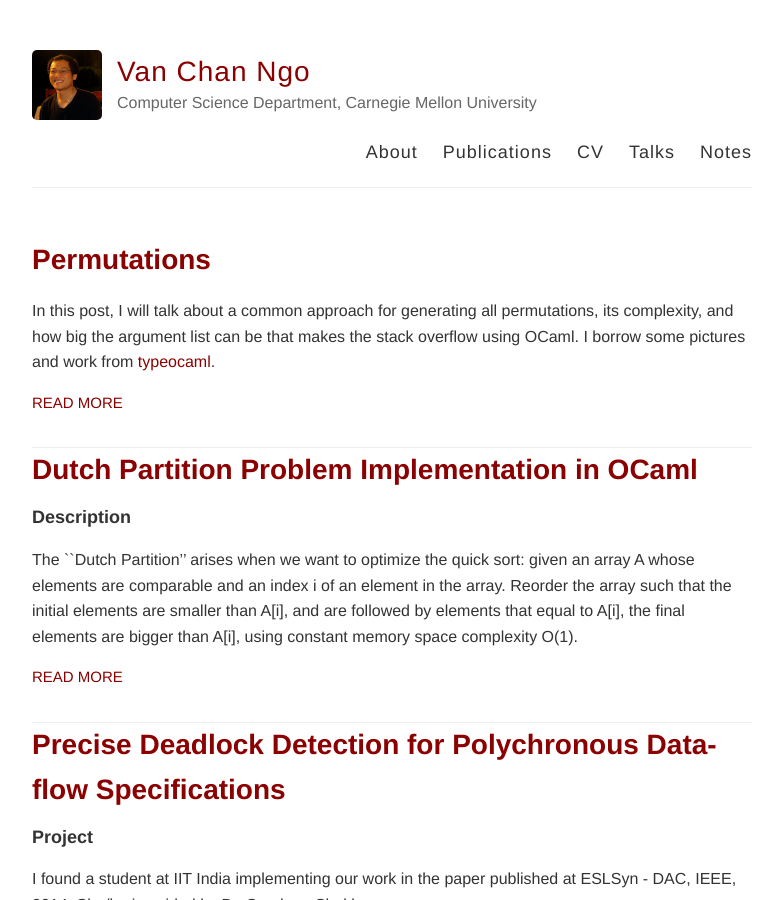
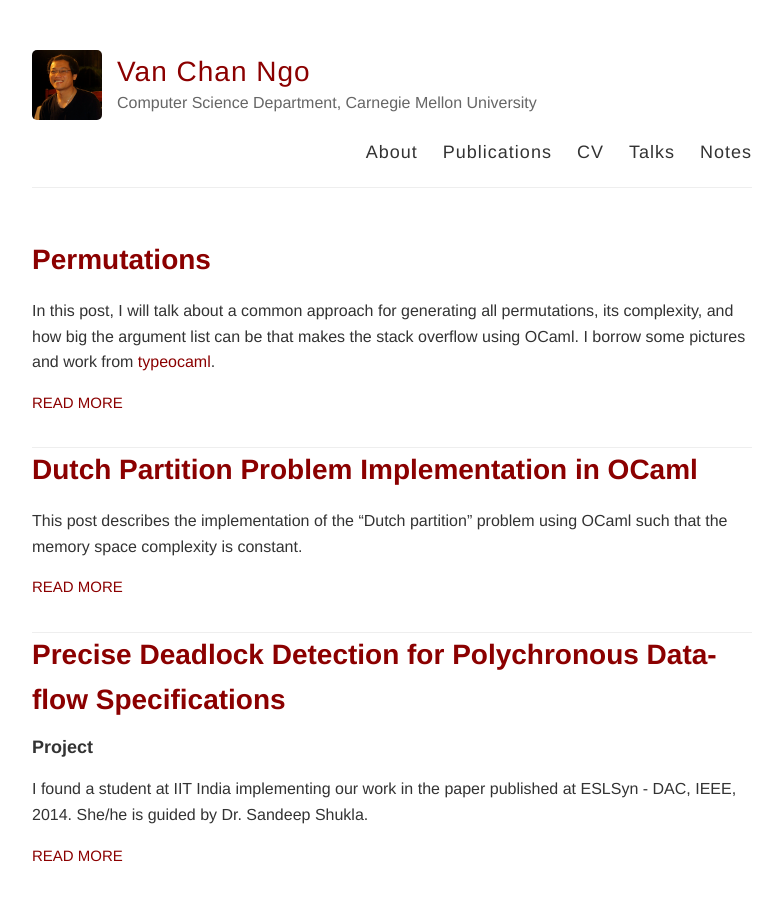
Before and after one commit to channgo2203/channgo2203.github.io, a Jekyll site: the page built from index.html, in a window 1280 px wide and 900 px high. Shown: the whole window, without its empty margins (248-1031 px from the left). Built offline with Jekyll 4.4.1, drawn with Linux system fonts in a browser that asks for light colours.

Commit message:
add figs

```diff
--- a/_posts/2016-10-30-dutch_partition.md
+++ b/_posts/2016-10-30-dutch_partition.md
@@ -4,14 +4,16 @@ title: Dutch Partition Problem Implementation in OCaml
 published: true
 ---
 
-### Description
-The ``Dutch Partition'' arises when we want to optimize the quick sort: given
+This post describes the implementation of the "Dutch partition" problem using OCaml such that the memory space complexity is constant.
+
+## Description
+The Dutch partition arises when we want to optimize the quick sort: given
 an array A whose elements are comparable and an index i of an element in the
 array. Reorder the array such that the initial elements are smaller than A[i],
 and are followed by elements that equal to A[i], the final elements are bigger
 than A[i], using constant memory space complexity O(1).
 
-I implement the problem in OCaml. The main idea is used 3 flags that determine
+I implement the problem using OCaml. The main idea is the use of 3 flags to  determine
 the 3 regions above.
 
 - A[0 .. smaller-1] : smaller region
@@ -19,10 +21,10 @@ the 3 regions above.
 - A[equivalent .. larger] : unclassified region
 - A[larger+1 .. size-1]: larger region
 
-The ``smaller'' and ``equivalent'' flags are initialized 0 and ``larger'' is
+The "smaller" and "equivalent" flags are initialized 0 and "larger" is
 initialized (size - 1). That means at the beginning the whole array is
 unclassified. We use a recursive function to reduce the number of
 elements in unclassified region is 0.
 
-I have implemented the dutch partition in OCaml. The source code can be obtained
-at <script src="https://gist.github.com/channgo2203/e432f08220a7c0f9bc8827f141c45124.js"></script>
+## Code
+The source code can be obtained at <script src="https://gist.github.com/channgo2203/e432f08220a7c0f9bc8827f141c45124.js"></script>
```
